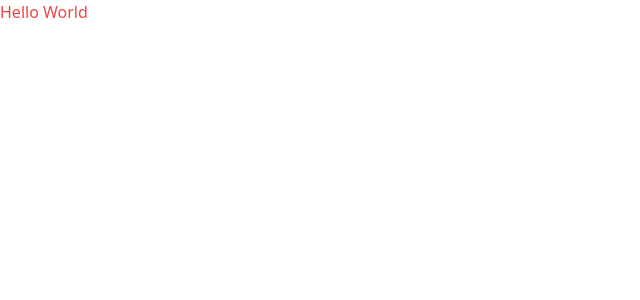
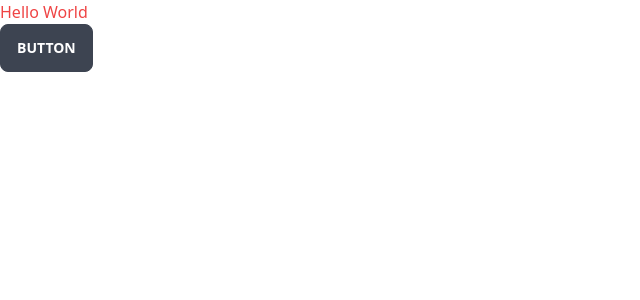
Before and after one commit to airRnot1106/next-template-v1, a Next.js app: page / in a window 1280 px wide. Shown: the top 300 px of the page, without its empty margins (0-640 px from the left). Built offline with nearby package versions, Linux system fonts and the light colour scheme.

Commit message:
add daisyui button

```diff
--- a/src/pages/index.tsx
+++ b/src/pages/index.tsx
@@ -2,6 +2,7 @@ export default function Home() {
   return (
     <div>
       <h1 className="text-red-500">Hello World</h1>
+      <button className="btn">Button</button>
     </div>
   );
 }
```
